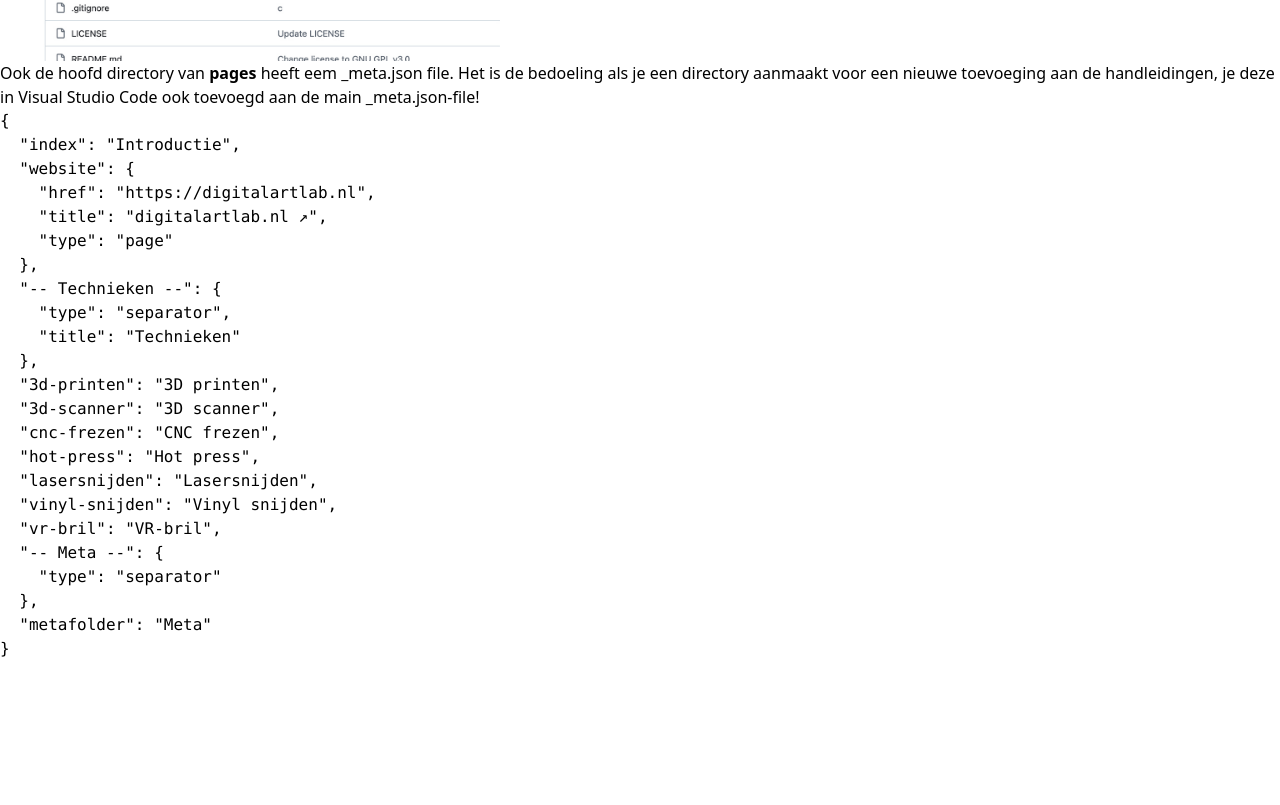
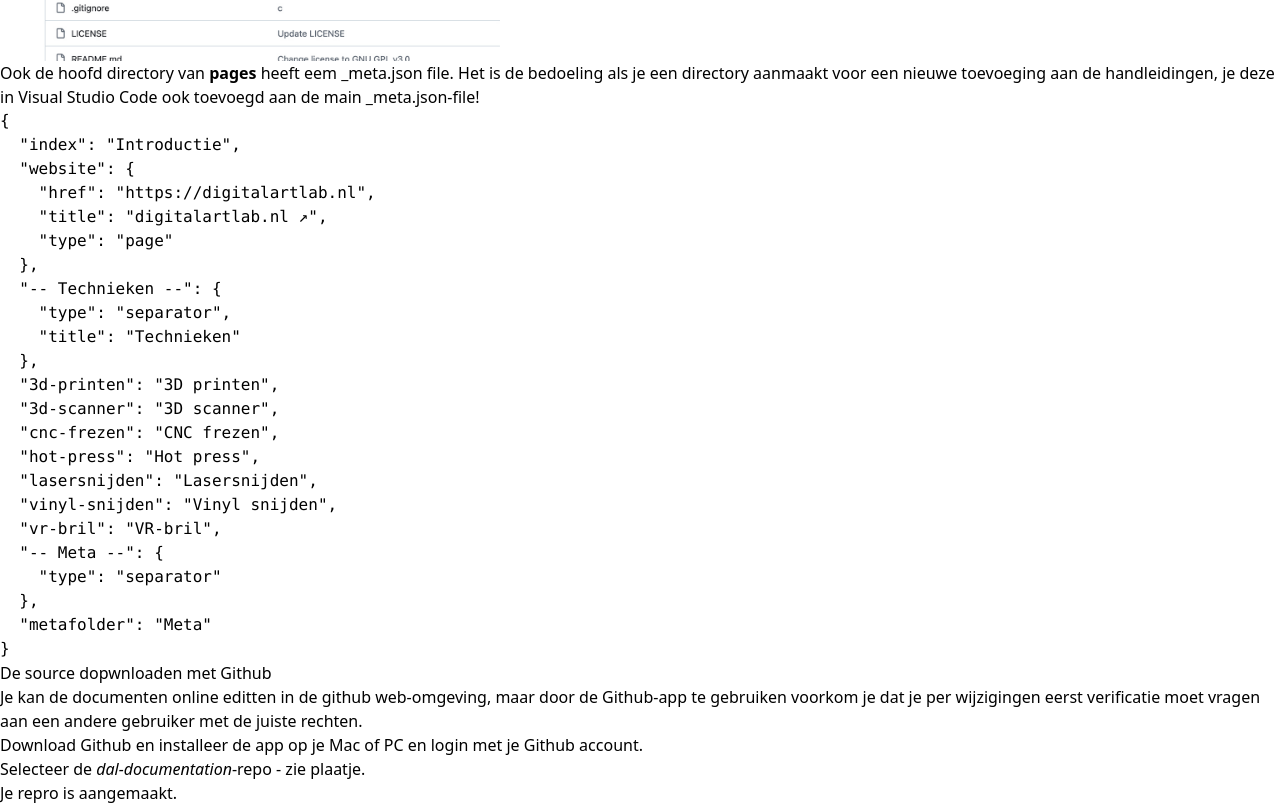
Before and after one commit to digitalartlab/dal-documentation, a Next.js app: page /metafolder/documentatie_schrijven in a window 1280 px wide. Shown: the part 779-1584 px from the top of the page. Before the commit the page ends 1440 px from the top, so only its background shows below. Built offline with nearby package versions, Linux system fonts and the light colour scheme.

Commit message:
Update documentatie_schrijven.mdx

```diff
--- a/pages/metafolder/documentatie_schrijven.mdx
+++ b/pages/metafolder/documentatie_schrijven.mdx
@@ -73,3 +73,15 @@ aan de handleidingen, je deze in Visual Studio Code ook toevoegd aan de main _me
   "metafolder": "Meta"
 }
 ~~~
+
+# De source dopwnloaden met Github
+
+Je kan de documenten online editten in de github web-omgeving, maar door de Github-app te gebruiken voorkom je dat
+je per wijzigingen eerst verificatie moet vragen aan een andere gebruiker met de juiste rechten.
+
+[Download Github](https://desktop.github.com/download/) en installeer de app op je Mac of PC en login met je
+Github account.
+
+Selecteer de *dal-documentation*-repo - zie plaatje.
+
+Je repro is aangemaakt.
```
